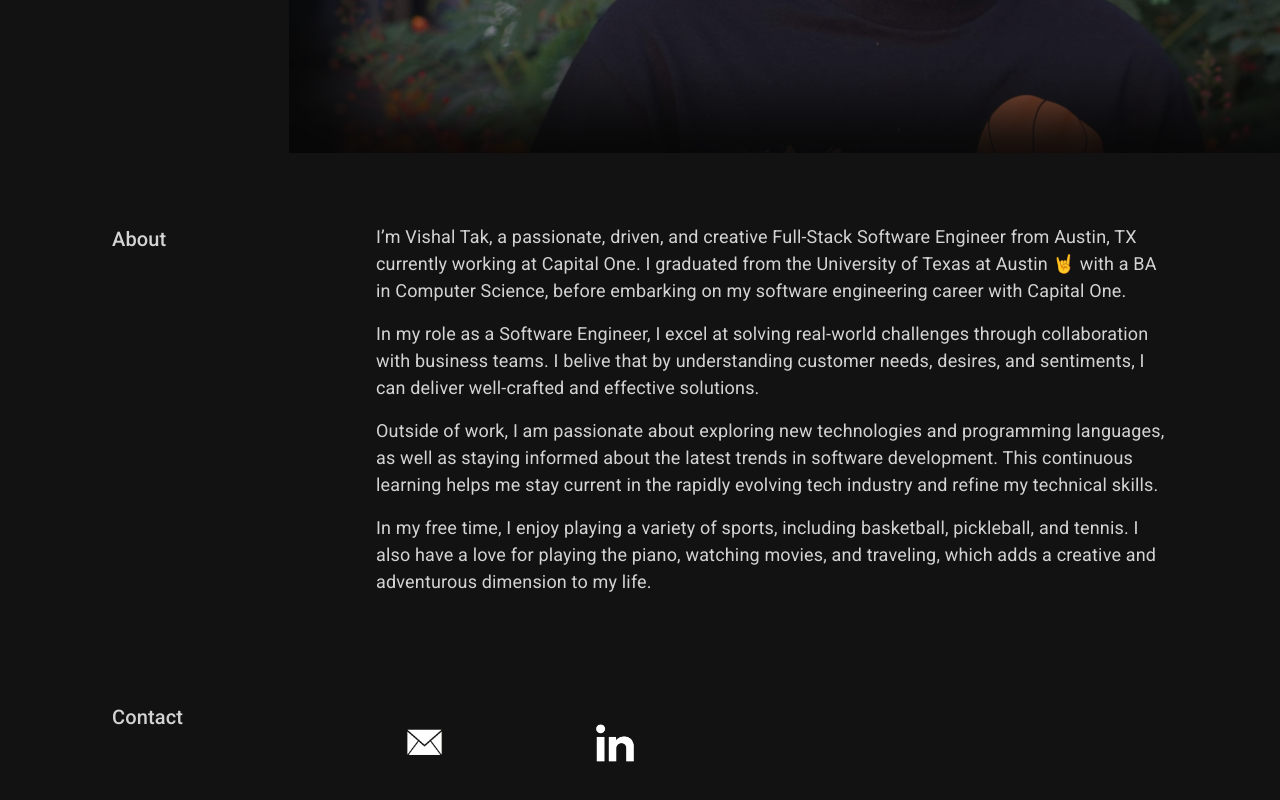
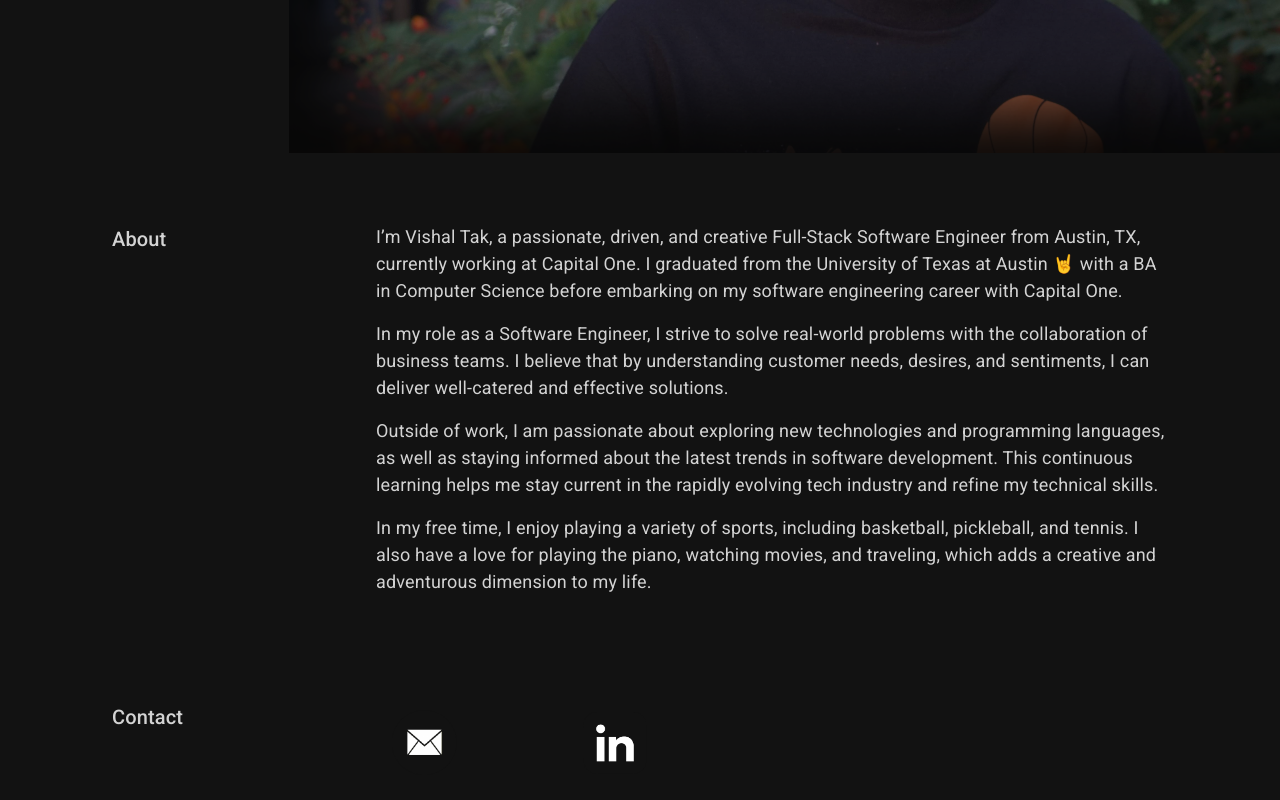
Before and after one commit to VishalTak32/personal-website, a Next.js app: page / in a window 1280 px wide. Shown: the part 711-1511 px from the top of the page. Built offline with nearby package versions, Linux system fonts and the light colour scheme.

Commit message:
grammer changes

```diff
--- a/pages/components/about.js
+++ b/pages/components/about.js
@@ -11,10 +11,10 @@ const About = () => {
       </Box>
       <Box sx={{ flex: 3, maxWidth: '800px' }}>
         <Typography variant="body1" paragraph sx={{fontSize: { xs: '12px', sm: '14px', md: '16px', lg: '18px', xl: '20px' }}}>
-          I’m Vishal Tak, a passionate, driven, and creative Full-Stack Software Engineer from Austin, TX currently working at Capital One. I graduated from the University of Texas at Austin 🤘 with a BA in Computer Science, before embarking on my software engineering career with Capital One.
+          I’m Vishal Tak, a passionate, driven, and creative Full-Stack Software Engineer from Austin, TX, currently working at Capital One. I graduated from the University of Texas at Austin 🤘 with a BA in Computer Science before embarking on my software engineering career with Capital One.
         </Typography>
         <Typography variant="body1" paragraph sx={{ fontSize: { xs: '12px', sm: '14px', md: '16px', lg: '18px', xl: '20px' } }}>
-          In my role as a Software Engineer, I excel at solving real-world challenges through collaboration with business teams. I belive that by understanding customer needs, desires, and sentiments, I can deliver well-crafted and effective solutions.
+          In my role as a Software Engineer, I strive to solve real-world problems with the collaboration of business teams. I believe that by understanding customer needs, desires, and sentiments, I can deliver well-catered and effective solutions.
         </Typography>
         <Typography variant="body1" paragraph sx={{ fontSize: { xs: '12px', sm: '14px', md: '16px', lg: '18px', xl: '20px' } }}>
           Outside of work, I am passionate about exploring new technologies and programming languages, as well as staying informed about the latest trends in software development. This continuous learning helps me stay current in the rapidly evolving tech industry and refine my technical skills.
--- a/pages/index.js
+++ b/pages/index.js
@@ -26,7 +26,7 @@ export default function Home() {
               variant="h2"
               component="h1"
               gutterBottom
-              className={styles.title}
+              className={styles.title2}
             >
               with creative solutions.
             </Typography>
--- a/styles/Home.module.css
+++ b/styles/Home.module.css
@@ -31,6 +31,14 @@
 }
 
 .title {
+  text-shadow: 4px 4px 6px rgba(0, 0, 0, 0.9);
+  font-family: Georgia, sans-serif !important;
+  color: #d3d3d3;
+  font-size: 4vw;
+  margin-right: 4vw;
+}
+
+.title2 {
   text-shadow: 4px 4px 6px rgba(0, 0, 0, 0.9);
   font-family: Georgia, sans-serif !important;
   color: #d3d3d3;
@@ -86,6 +94,11 @@
 
   .title {
     font-size: 8vw;
+    margin-right: 0vw;
+  }
+
+  .title2 {
+    font-size: 8vw;
   }
 
   .background {
```
